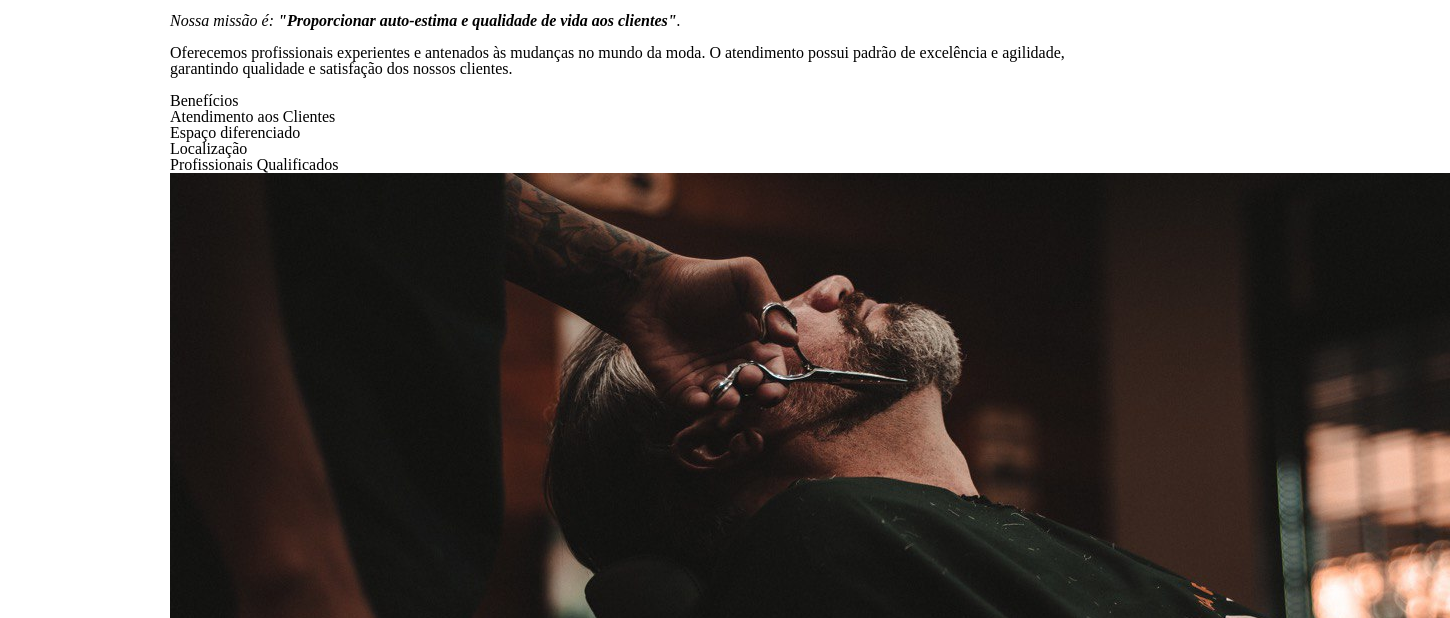
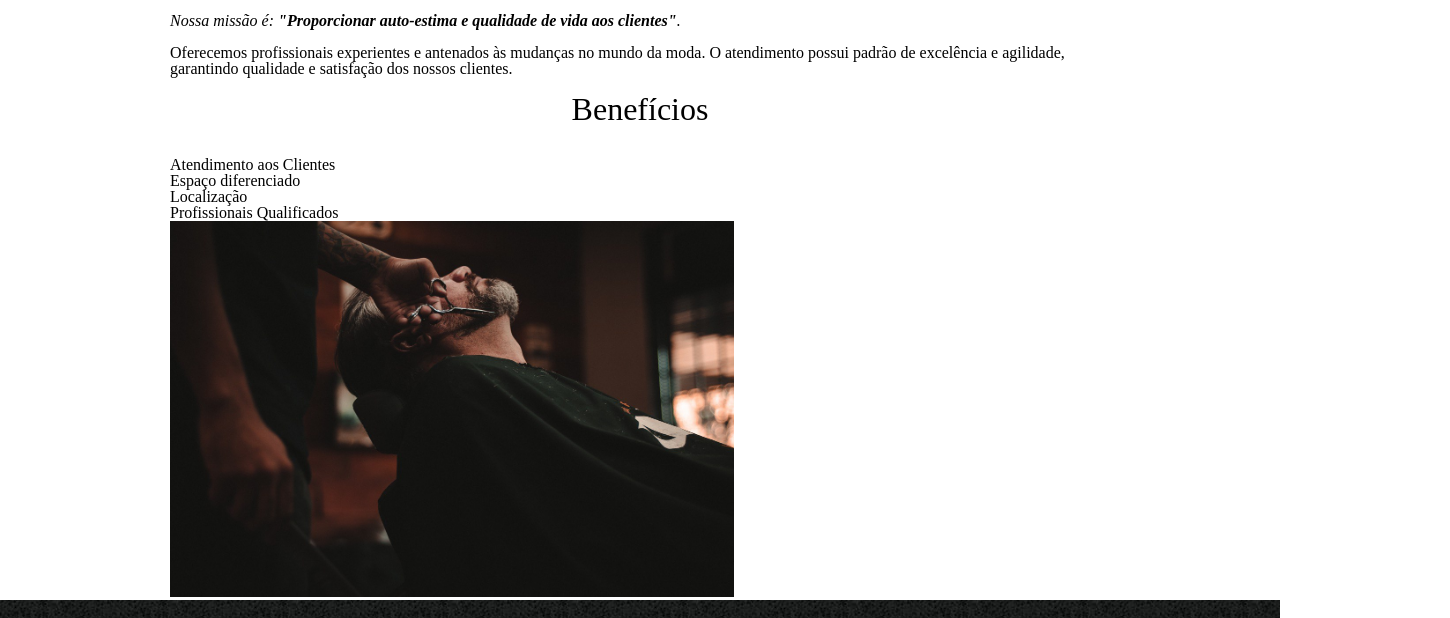
Before and after one commit to jhongmoreira/barbearia-alura, a plain HTML site: page index.html in a window 1280 px wide. Shown: the part 875-1493 px from the top of the page, 1450 px wide, since content can reach past the window. Drawn offline with Linux system fonts and the light colour scheme.

Commit message:
Alteração da seção Benefícios

```diff
--- a/index.html
+++ b/index.html
@@ -35,7 +35,7 @@
 			</section>
 
 			<section class="beneficios">
-				<h3 class="titulo-centralizado">Benefícios</h3>
+				<h3 class="titulo-principal">Benefícios</h3>
 
 				<ul>
 					<li class="itens">Atendimento aos Clientes</li>
--- a/style.css
+++ b/style.css
@@ -171,3 +171,8 @@ td, th{
 .principal em{
 	font-style: italic;
 }
+
+.imagembeneficios{
+	width: 60%;
+
+}
```
